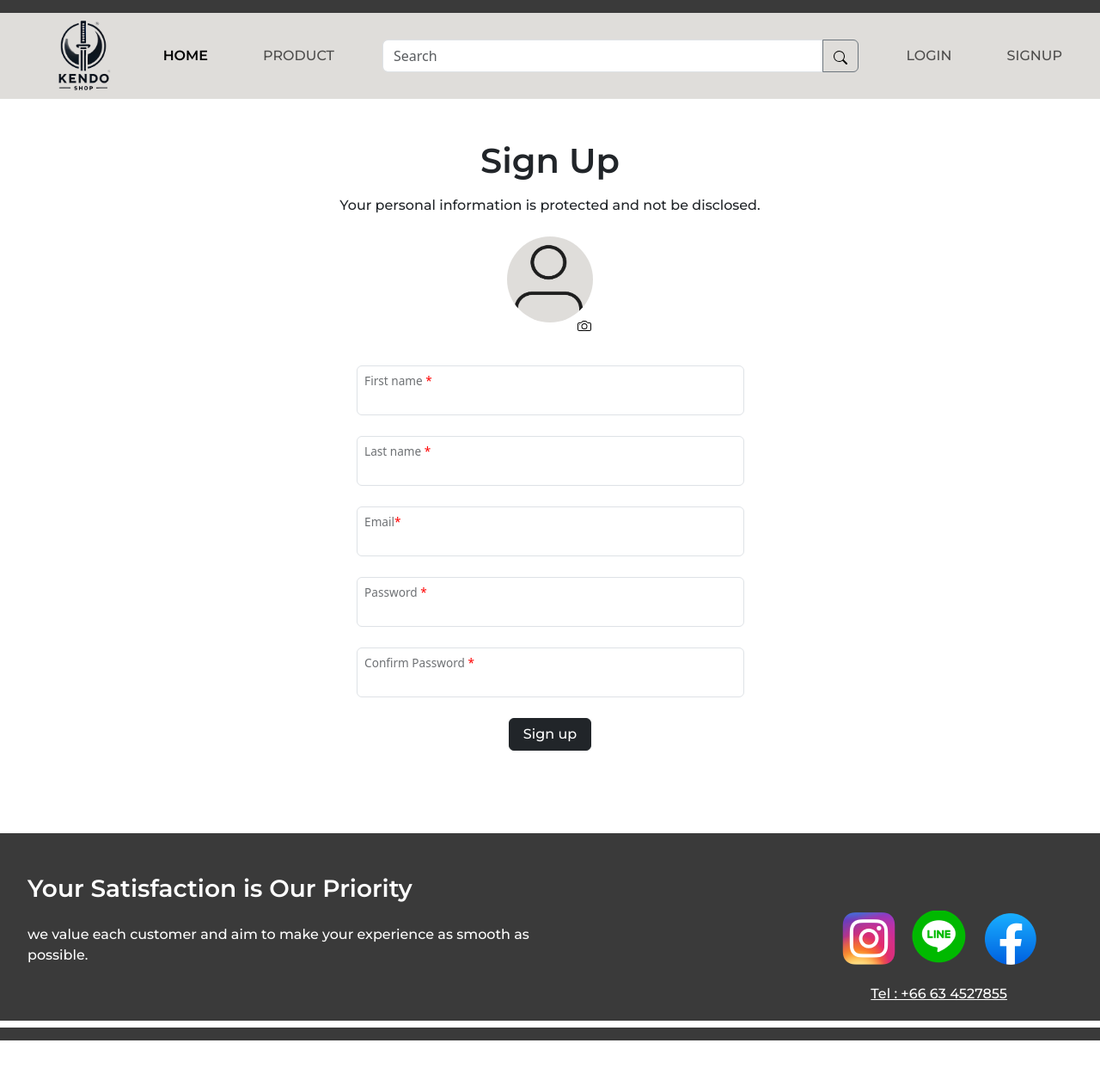
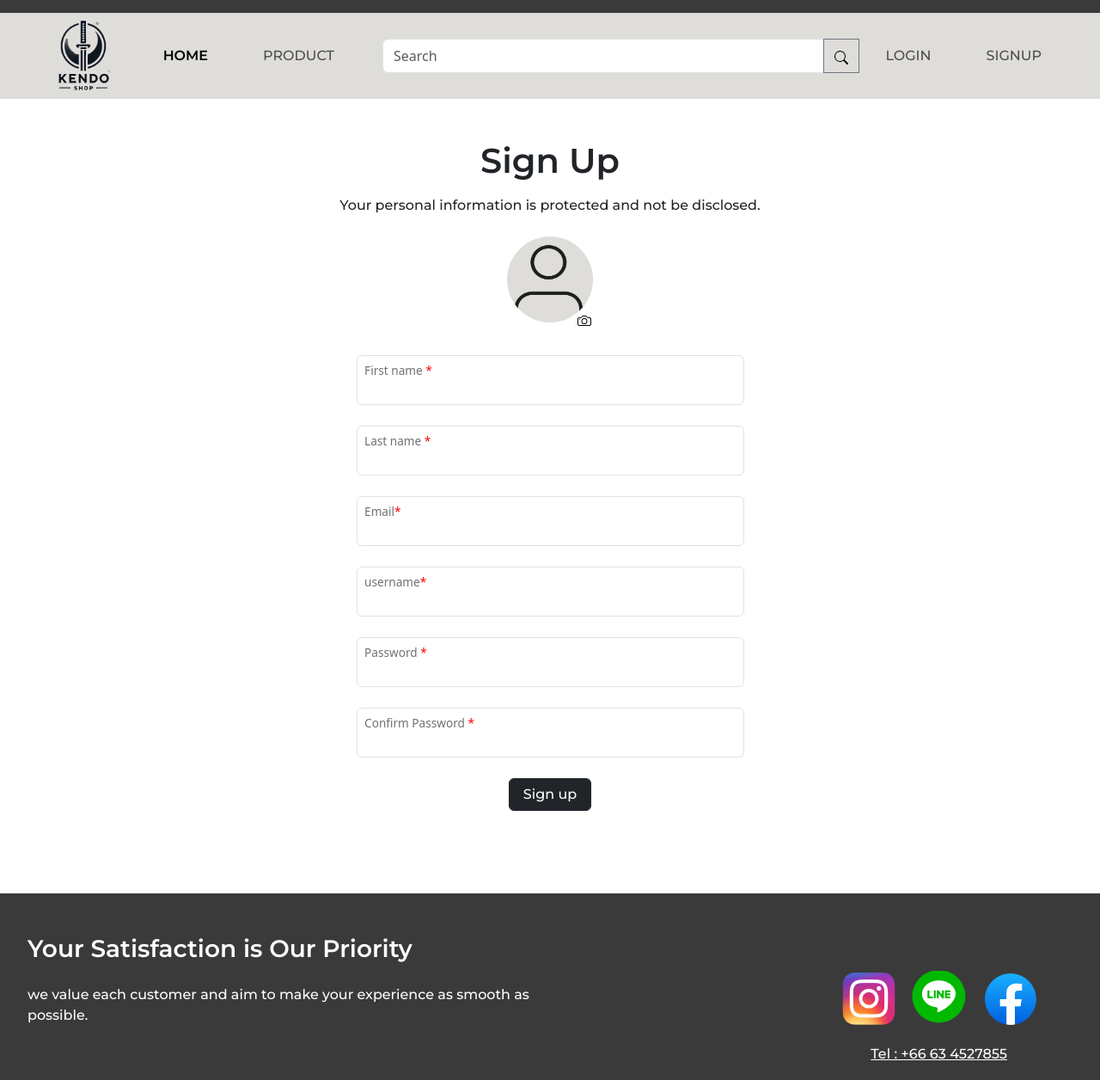
Before and after one commit to BKOPYZ/kendoshop, a Django app: page /user/sign-up/ in a window 1280 px wide. Shown: the top 1256 px of the page at 86% size. Before the commit the page ends 1210 px from the top, so only its background shows below. Run offline with Django 5.2, Linux system fonts and the light colour scheme.

Commit message:
feat: link sign-up to database

```diff
--- a/static/assets/css/style.css
+++ b/static/assets/css/style.css
@@ -12,8 +12,8 @@
 }
 
 .montserrat-light {
-  font-family: "Montserrat", serif;
-  font-weight: 500;
+    font-family: "Montserrat", serif;
+    font-weight: 500;
 }
 
 .montserrat-bold {
@@ -27,6 +27,8 @@
 }
 
 #camera {
+    border: 0;
+    background: None;
     position: relative;
     left: 40px;
     bottom: 25px;
--- a/templates/userauths/sign-up.html
+++ b/templates/userauths/sign-up.html
@@ -35,7 +35,7 @@
             </li>
           </ul>
           <!-- Input action and method to search product-->
-          <form action="" class="input-group mx-4">
+          <div class="input-group mx-4">
             <input class="form-control outline-secondary" type="search" placeholder="Search" />
             <button class="btn btn-outline-secondary" type="submit"><img src="../../static/assets/imgs/search.svg"
                 alt="search"></button>
@@ -56,6 +56,9 @@
   <!--Main Body-->
 
   <section>
+
+    <form action="./" method="POST">
+      {% csrf_token %}
     <div class="container text-center">
       <div class="row">
         <div class="col-12 mt-5">
@@ -65,61 +68,70 @@
           <p class="montserrat-light">Your personal information is protected and not be disclosed.</p>
         </div>
         <!-- Select Image (Not sure about this) -->
-        <form action="" class="col-12 mt-2">
+
+        <div class="col-12 mt-2">
           <div class="mb-1 d-flex justify-content-center">
             <img id="selectedImage" src="../../static/assets/imgs/human.png" alt="example placeholder"
               style="width: 100px; height: 100px; border-radius: 100%;" />
           </div>
-          <button class="btn" id="camera"><label class="form-label text-white m-1" for="customFile1"><img
+          <button disabled name="btn" id="camera"><label class="form-label text-white m-1" for="customFile1"><img
                 src="../../static/assets/imgs/camera.svg" alt="camera"></label>
-            <input type="file" class="form-control d-none" id="customFile1"
+            <input name= user_profile type="file" class="form-control d-none" id="customFile1"
               onchange="displaySelectedImage(event, 'selectedImage')" />
             <script src="../../static/assets/js/display.js"></script>
           </button>
-        </form>
+        </div>
       </div>
       <div class="row d-flex justify-content-center">
         <!-- Input action and method to firstName-->
-        <form action="" class="col-lg-5 col-8 form-floating">
-          <input type="firstName" class="form-control">
+        <div class="col-lg-5 col-8 form-floating">
+          <input name="firstname" type="firstName" class="form-control">
           <label class="mx-2">First name <span style="color: red;">*</span></label>
-        </form>
+        </div>
       </div>
       <div class="row d-flex justify-content-center">
         <!-- Input action and method to lastName-->
-        <form action="" class="col-lg-5 col-8 form-floating mt-4">
-          <input type="lastName" class="form-control">
+        <div class="col-lg-5 col-8 form-floating mt-4">
+          <input name="lastname" type="lastName" class="form-control">
           <label class="mx-2">Last name <span style="color: red;">*</span></label>
-        </form>
+        </div>
       </div>
       <div class="row d-flex justify-content-center">
         <!-- Input action and method to email-->
-        <form class="col-lg-5 col-8 form-floating mt-4">
-          <input type="email" class="form-control">
+        <div class="col-lg-5 col-8 form-floating mt-4">
+          <input name="email" type="email" class="form-control">
           <label class="mx-2">Email<span style="color: red;">*</span></label>
-        </form>
+        </div>
+      </div>
+      <div class="row d-flex justify-content-center">
+        <!-- Input action and method to email-->
+        <div class="col-lg-5 col-8 form-floating mt-4">
+          <input name="username" type="username" class="form-control">
+          <label class="mx-2">username<span style="color: red;">*</span></label>
+        </div>
       </div>
       <div class="row d-flex justify-content-center">
         <!-- Input action and method to password-->
-        <form class="col-lg-5 col-8 form-floating mt-4">
-          <input type="password" class="form-control">
+        <div class="col-lg-5 col-8 form-floating mt-4">
+          <input name="password" type="password" class="form-control">
           <label class="mx-2">Password <span style="color: red;">*</span></label>
-        </form>
+        </div>
       </div>
       <div class="row d-flex justify-content-center">
         <!-- Input action and method to confirm password-->
-        <form class="col-lg-5 col-8 form-floating mt-4">
-          <input type="password" class="form-control">
+        <div class="col-lg-5 col-8 form-floating mt-4">
+          <input name="confirm_password" type="password" class="form-control">
           <label class="mx-2">Confirm Password <span style="color: red;">*</span></label>
-        </form>
+        </div>
       </div>
       <div class="row d-flex justify-content-center">
         <!-- Input action and method to sign up button-->
-        <form class="mx-auto mt-4">
-          <button class="btn btn-dark px-3 montserrat-light">Sign up</button>
-        </form>
+        <div class="mx-auto mt-4">
+          <button class="btn btn-dark px-3 montserrat-light" type="submit" name="submit" value=True>Sign up</button>
+        </div>
       </div>
     </div>
+  </form>
   </section>
 
 
--- a/userauths/views.py
+++ b/userauths/views.py
@@ -6,8 +6,10 @@ from userauths.models import User
 
 def register_view(request):
     context = dict()
-    if request.method == "POST" and (post := request.POST.get("submit", False)):
-
+    if request.method == "POST" and request.POST.get("submit", False):
+        post = request.POST
+        first_name = post.get("firstname", None)
+        last_name = post.get("lastname", None)
         user_profile = post.get("user_profile", None)
         username = post.get("username")
         email = post.get("email")
@@ -31,20 +33,26 @@ def register_view(request):
                 user_profile=user_profile,
                 username=username,
                 email=email,
+                first_name=first_name,
+                last_name=last_name,
+            )
+            new_user.set_password(password)
+            new_user.save()
+            messages.info(request, "Thanks for registering. You are now logged in.")
+            new_user = authenticate(
+                username=email,
                 password=password,
             )
-            new_user.save()
-
-            login_user = authenticate(username=email, password=password)
-
-            login(request, login_user)
+            print("new_user")
+            print(new_user)
+            login(request, new_user)
             return redirect("core:index")
 
         else:
             context["username"] = username
             context["email"] = email
             context["userprofile"] = user_profile
-
+    print("not ok")
     return render(request, "userauths/sign-up.html", context)
 
 
```
Also changed, not shown: kendo_shop.db.
